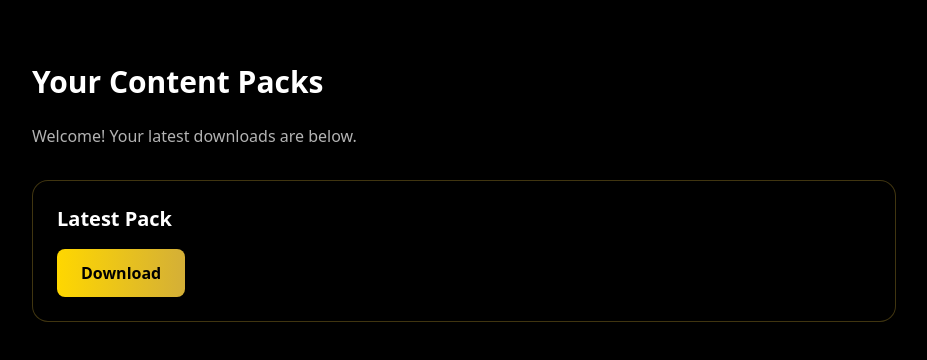
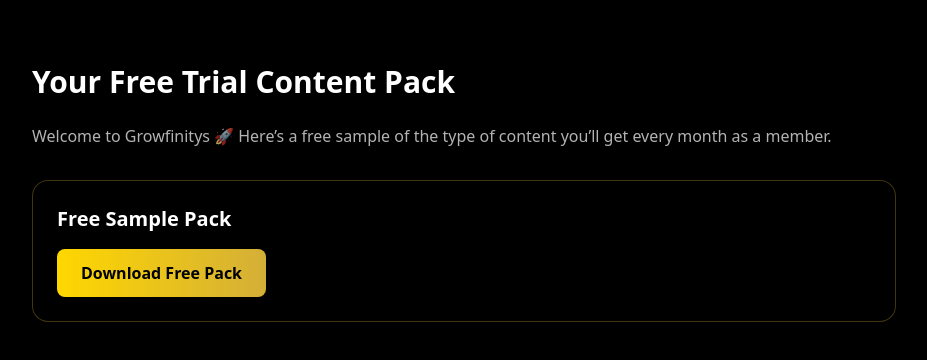
Before and after one commit to mhdkharoub-rgb/growfinitys, a Next.js app: page /dashboard in a window 1280 px wide. Shown: the top 360 px of the page, without its empty margins (176-1103 px from the left). Built offline with nearby package versions, Linux system fonts and the light colour scheme; what @memberstack/dom would draw is missing.

Commit message:
Update dashboard.js

```diff
--- a/pages/dashboard.js
+++ b/pages/dashboard.js
@@ -1,12 +1,22 @@
 export default function Dashboard() {
   return (
     <main className="max-w-4xl mx-auto px-4 py-16">
-      <h1 className="text-3xl font-bold mb-6">Your Content Packs</h1>
-      <p className="text-white/70">Welcome! Your latest downloads are below.</p>
+      <h1 className="text-3xl font-bold mb-6">Your Free Trial Content Pack</h1>
+      <p className="text-white/70">
+        Welcome to Growfinitys 🚀 Here’s a free sample of the type of content you’ll get
+        every month as a member.
+      </p>
 
       <div className="mt-8 card">
-        <h2 className="text-xl font-semibold">Latest Pack</h2>
-        <a href="YOUR_DRIVE_LINK" className="btn-gold mt-4 inline-block">Download</a>
+        <h2 className="text-xl font-semibold">Free Sample Pack</h2>
+        <a
+          href="YOUR_DRIVE_LINK_TO_FREE_SAMPLE"
+          className="btn-gold mt-4 inline-block"
+          target="_blank"
+          rel="noreferrer"
+        >
+          Download Free Pack
+        </a>
       </div>
     </main>
   );
```
